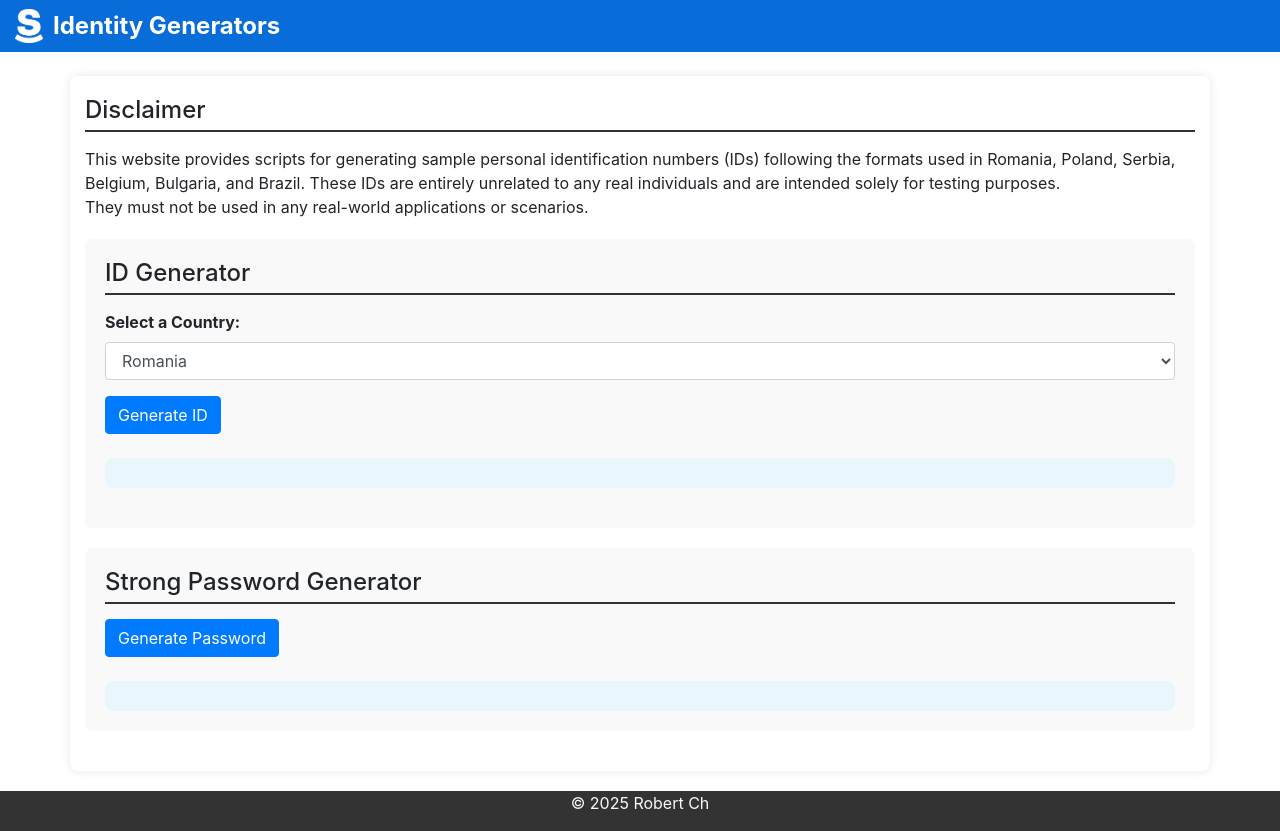
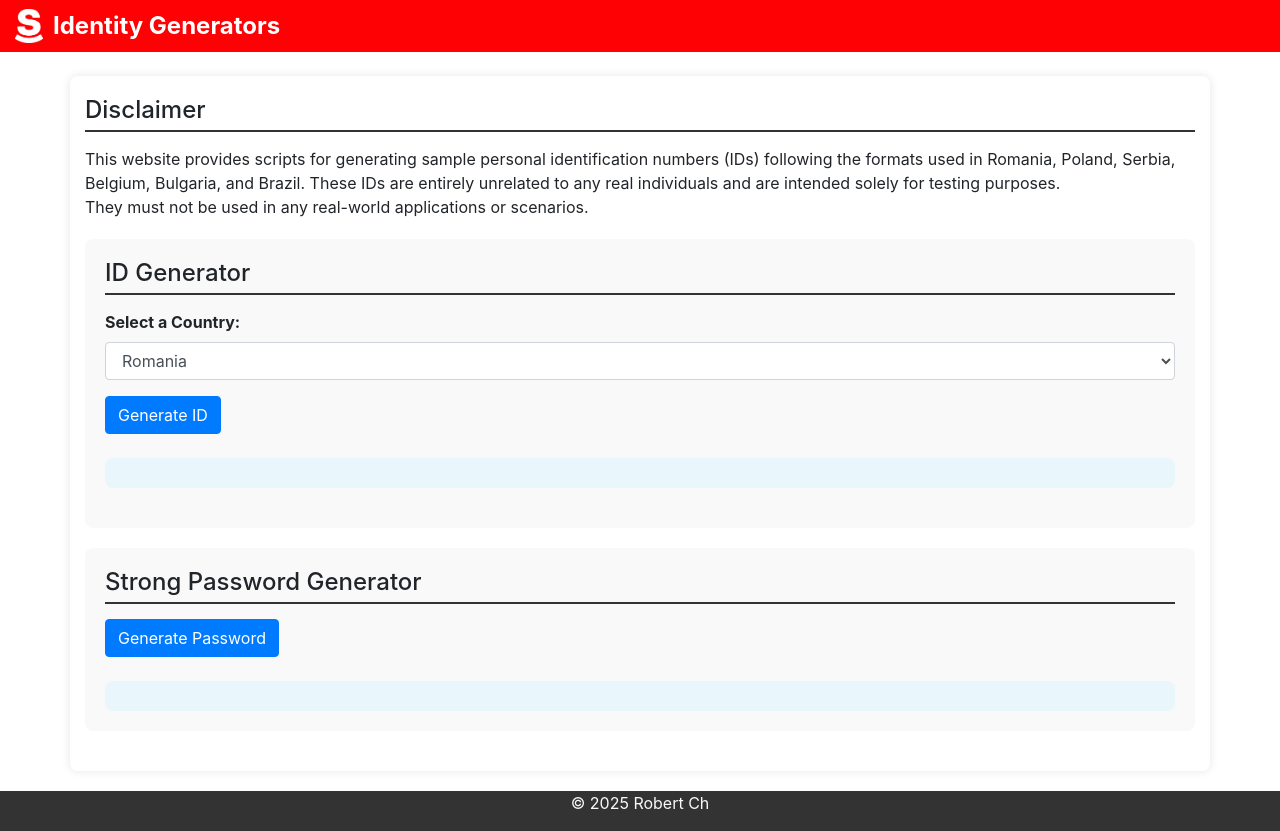
Before and after one commit to chodelkar/idgentest, a plain HTML site: page index.html in a window 1280 px wide. Drawn offline with nearby package versions, Linux system fonts and the light colour scheme; a script that the page names is missing.

Commit message:
Update styles.css

```diff
--- a/styles.css
+++ b/styles.css
@@ -17,7 +17,7 @@ main {
 
 /* Style for the header */
 header {
-  background-color: #096dd9;
+  background-color: #FD0104;
   color: #fff;
   padding: 9px 15px;     /* cleaner spacing */
   display: flex;
```
